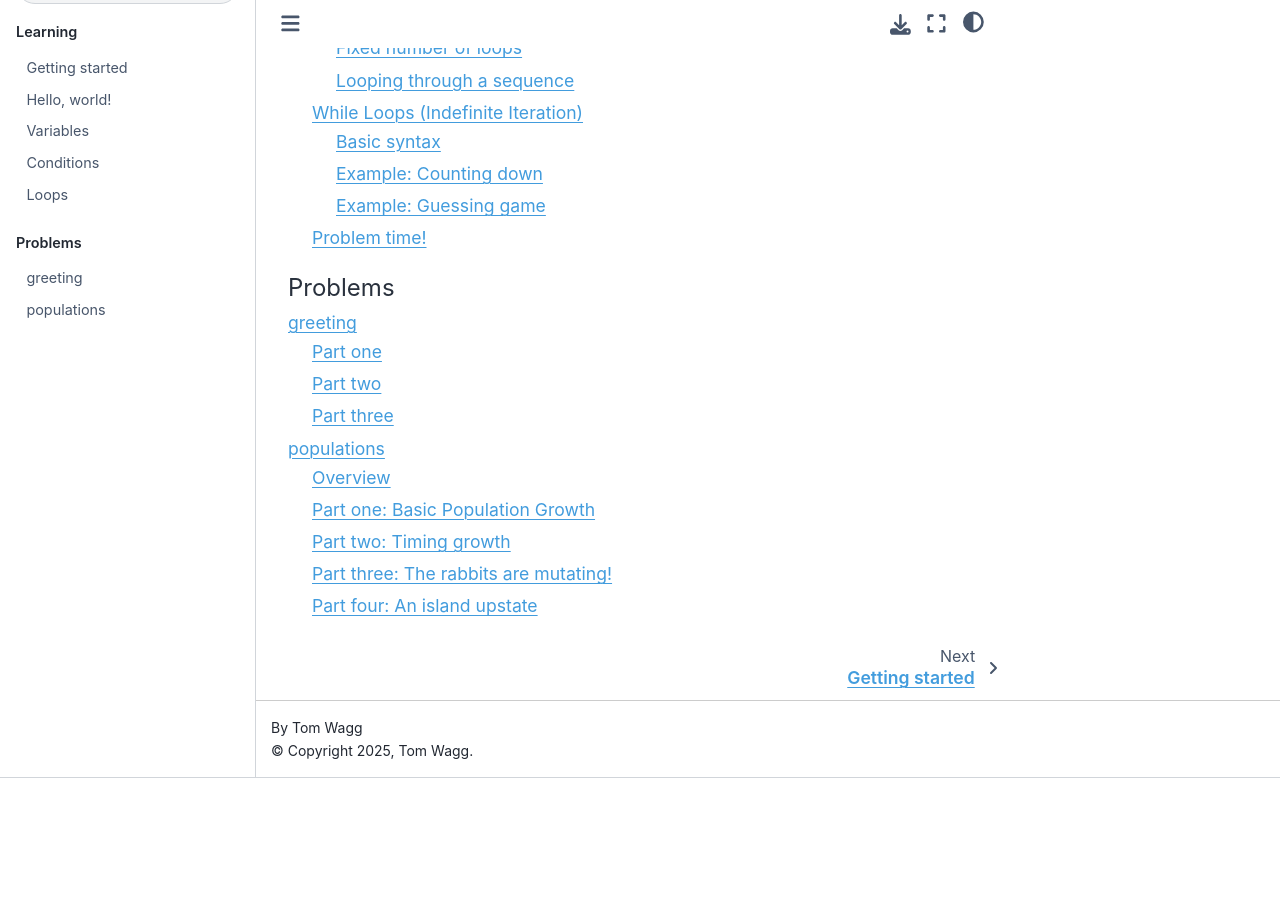
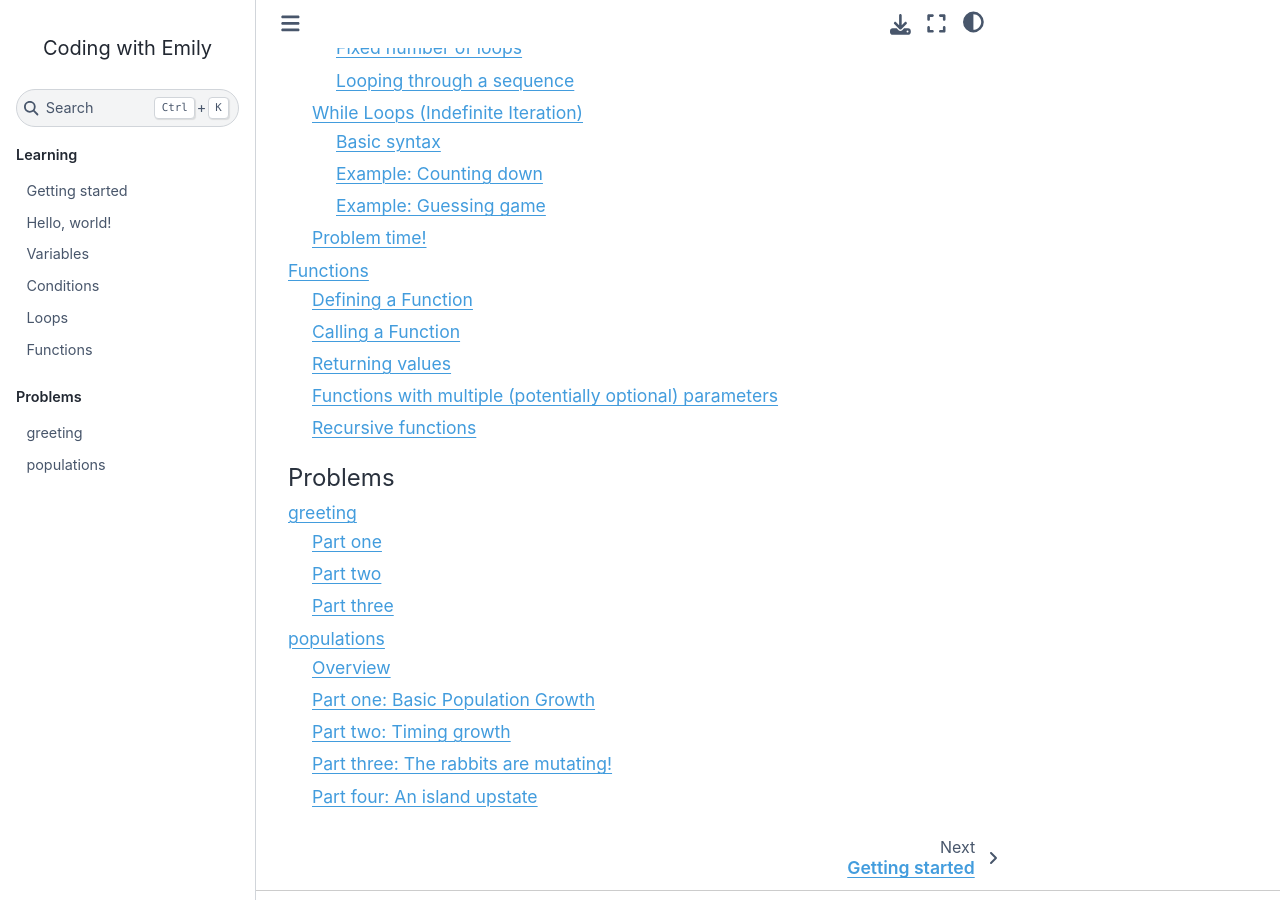
Before and after one commit to TomWagg/coding-with-em, a Sphinx documentation site: the page built from docs/index.rst, in a window 1280 px wide and 900 px high, scrolled down 985 px. Built offline with Sphinx 7.4.7 and the Sphinx Book theme 1.1.4, drawn with Linux system fonts in a browser that asks for light colours; before the commit the page ends 1763 px from its top, so only the background shows below that; some of the changed lines change nothing that is shown.

Commit message:
add some info about functions

```diff
--- a/docs/index.rst
+++ b/docs/index.rst
@@ -10,6 +10,7 @@
     pages/learning/variables
     pages/learning/conditions
     pages/learning/loops
+    pages/learning/functions
 
 .. toctree::
     :maxdepth: 4
--- /dev/null
+++ b/docs/pages/learning/functions.rst
@@ -0,0 +1,112 @@
+Functions
+=========
+
+A function is a reusable block of code that performs a specific task. Functions help to organize code, make it more readable, and allow for code reuse.
+
+You've already used functions like ``print()`` and ``input()``, but now it's time to create your own!
+
+Defining a Function
+-------------------
+
+In Python, functions are defined using the ``def`` keyword, followed by the function name and parentheses containing any parameters.
+Here's an example of a simple function that greets a user:
+
+.. code-block:: python
+
+    def greet(name):
+        print("Hello, " + name + "!")
+
+Calling a Function
+------------------
+
+When we actually want to use the function, we "call" it by using its name followed by parentheses, passing any required arguments:
+
+.. code-block:: python
+
+    greet("Emily")
+
+You can also explicitly use keyword arguments when calling functions:
+
+.. code-block:: python
+
+    greet(name="Emily")
+
+This can be very useful when a function has multiple parameters.
+
+
+Returning values
+----------------
+
+The function we defined above doesn't return any value; it simply prints a message. However, functions can also return values using the ``return`` statement. Here's an example of a function that returns the cube of a number:
+
+.. code-block:: python
+
+    def cube(number):
+        return number * number * number
+
+You can call this function and store the returned value in a variable:
+
+.. code-block:: python
+
+    result = cube(3)
+    print(result)
+
+And you could even chain this function call to find the cube of a cube!
+
+.. code-block:: python
+
+    print(cube(cube(2)))
+
+
+Functions with multiple (potentially optional) parameters
+---------------------------------------------------------
+
+Functions can have multiple parameters. You can also provide default values for parameters, making them optional when calling the function. Here's an example:
+
+.. margin::
+
+    I've sneakily introduced f-strings here! They make formatting strings much easier. The basic idea is to prefix the string with an 'f' and then you can include variables directly inside curly braces {}.
+
+.. code-block:: python
+
+    def introduce(name, age=-1):
+        if age > 0:
+            print(f"My name is {name} and I am {age} years old.")
+        else:
+            print(f"My name is {name}.")
+
+    introduce("Emily", 10)
+    introduce("Alice")
+
+This function ``introduce`` has two parameters: ``name`` and ``age``. The ``age`` parameter has a default value of ``-1``, so if it's not provided when calling the function, it will use that default value. When we call ``introduce("Alice")``, it uses the default value for ``age`` and only prints the name since the age is negative.
+
+Recursive functions
+-------------------
+
+Now these can really mess with your head, but they're super powerful! A recursive function is a function that calls itself in order to solve a problem. We know that mathematically a factorial of a number $n$ (written as $n!$) is the product of all positive integers up to $n$. For example
+
+.. math::
+
+    5! = 5 \times 4 \times 3 \times 2 \times 1 = 120
+
+But we could also write a factorial function recursively, because we know that:
+
+.. math::
+
+    n! = n \times (n-1)!
+
+We can define a recursive function to calculate the factorial of a number like this:
+
+.. code-block:: python
+
+    def factorial(n):
+        if n == 0 or n == 1:
+            return 1
+        else:
+            return n * factorial(n - 1)
+
+    print(factorial(5))
+
+In this example, the ``factorial`` function calls itself with a decremented value of ``n`` until it reaches the base case of ``n`` being 0 or 1. At that point, it returns 1, and the recursive calls start to resolve, ultimately calculating the factorial of the original number.
+
+It is very important to have a base case in recursive functions to prevent infinite recursion, which can lead to a stack overflow error - a name you might have heard from the website for asking questions about programming!
```
